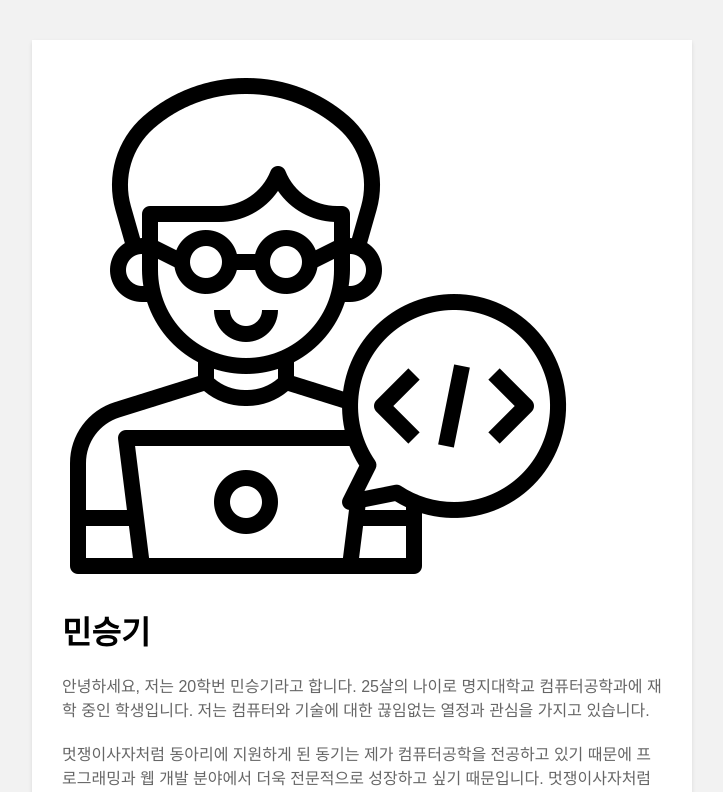
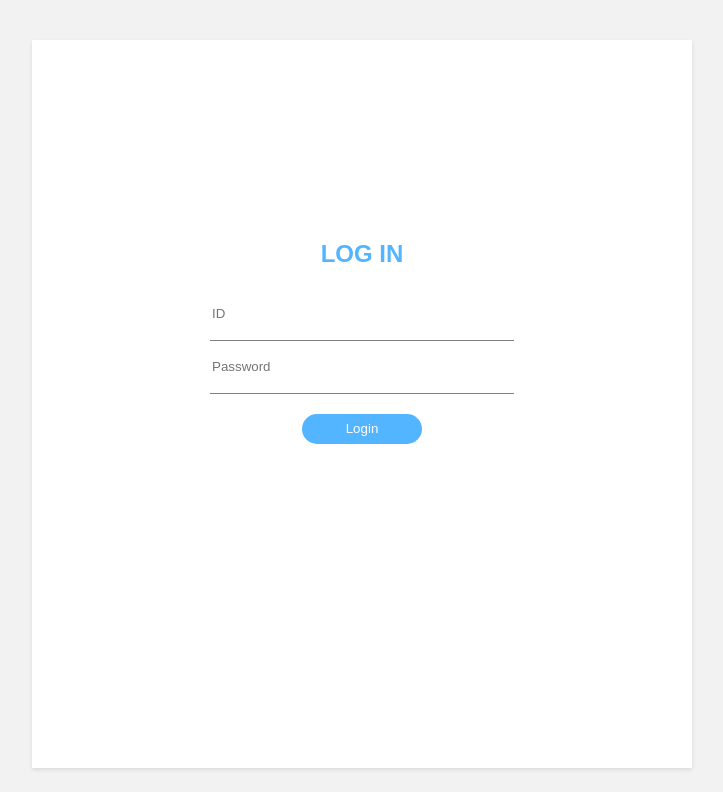
Before and after one commit to percymin/likelion12th-web-session3, a React (Create React App) app: page / in a window 1280 px wide. Shown: the top 792 px of the page, without its empty margins (278-1001 px from the left). Built offline with nearby package versions, Linux system fonts and the light colour scheme.

Commit message:
로그인 기능, 좋아요 기능 추가

```diff
--- a/src/App.js
+++ b/src/App.js
@@ -1,14 +1,45 @@
 import './App.css';
-import React from 'react';
+import React, { useState } from 'react';
 import MainText from './MainText';
 import Title from './Title';
+import Login from './Login';
+import { UserInfo } from './UserInfo';
 
 function App() {
+  let [ like, setLike ] = useState(0);
+
+
+  localStorage.setItem('id', UserInfo.id);
+  localStorage.setItem('pw', UserInfo.password);
+
+  const [isLogin, setIsLogin] = useState(false); // 기본값은 false
+
+  const handleLogin = () => {
+    setIsLogin(true); // True로 바꾸기
+    localStorage.setItem("isLogin", true);
+  };
+
+  React.useEffect(() => {
+    const storedIsLogin = localStorage.getItem("isLogin");
+    if (storedIsLogin) {
+      setIsLogin(true);
+    }
+  }, []);
+
   return (
     <body>
       <div className="App">
-        <Title />
-        <MainText />
+        {isLogin ? (
+          <>
+            <Title />
+            <MainText />
+            <h4>페이지가 마음에 드셨다면 아래 좋아요 버튼을 눌러주세요</h4>
+        <span onClick={()=>{ setLike(like + 1) }} >👍</span> { like }
+          </>
+        ) : (
+          <Login handleLogin={handleLogin} />
+        )}
+
       </div>
     </body>
   );
--- /dev/null
+++ b/src/Login.css
@@ -0,0 +1,41 @@
+ /* Login.css */
+
+.wrapper_box {
+    margin: 150px auto;
+    display: flex;
+    flex-direction: column;
+    align-items: center;
+    color: #53b5ff;
+}
+
+.login_form {
+    display: flex;
+    flex-direction: column;
+    width: 30%;
+    height: 300px;
+    align-items: center;
+}
+
+.login_input {
+    width: 300px;
+    height: 50px;
+    border: none;
+    border-bottom: 1px solid gray;
+    outline: none;
+}
+
+.login_input:focus {
+    border-bottom: 1px solid #53b5ff;
+}
+
+.login_btn {
+    width: 120px;
+    height: 30px;
+    text-align: center;
+    margin-top: 20px;
+    cursor: pointer;
+    background-color: #53b5ff;
+    color: white;
+    border-radius: 20px;
+    border: none;
+}
--- /dev/null
+++ b/src/Login.js
@@ -0,0 +1,33 @@
+/* Login.js */
+
+import React, { useState } from "react";
+import "./Login.css";
+import { UserInfo } from "./UserInfo";
+
+const Login = ({ handleLogin }) => {
+    const [id, setId] = useState("");
+    const [password, setPassword] = useState("");
+
+    const handleSubmit = (e) => {
+        if (id === UserInfo.id && password === UserInfo.password) {
+        handleLogin();
+        } else {
+        alert("아이디 또는 비밀번호가 올바르지 않습니다.");
+        }
+    };
+
+    return (
+        <div className="wrapper_box">
+            <h2>LOG IN</h2>
+        <form className="login_form" onSubmit={handleSubmit}>
+            <input type="text" className="login_input" placeholder="ID" value={id} onChange={(e) => setId(e.target.value)} />
+            <input placeholder="Password" type="Password" className="login_input" value={password} onChange={(e) => setPassword(e.target.value)} />
+            <button type="submit" className="login_btn">
+                Login
+            </button>
+            </form>
+        </div>
+    );
+};
+
+export default Login;
--- a/src/Title.css
+++ b/src/Title.css
@@ -1,7 +1,7 @@
 .profile-img {
     width: 150px;
     height: 150px;
-    border-radius: 50%;
+    border-radius: 150%;
     margin: 0 auto;
     display: flex;
     margin-bottom: 20px;
--- a/src/Title.js
+++ b/src/Title.js
@@ -1,4 +1,5 @@
 import React from "react";
+import "./Title.css";
 
 function Title () {
     return(
--- /dev/null
+++ b/src/UserInfo.js
@@ -0,0 +1,4 @@
+export const UserInfo = {
+    id: "id",
+    password: "1234",
+};
```
